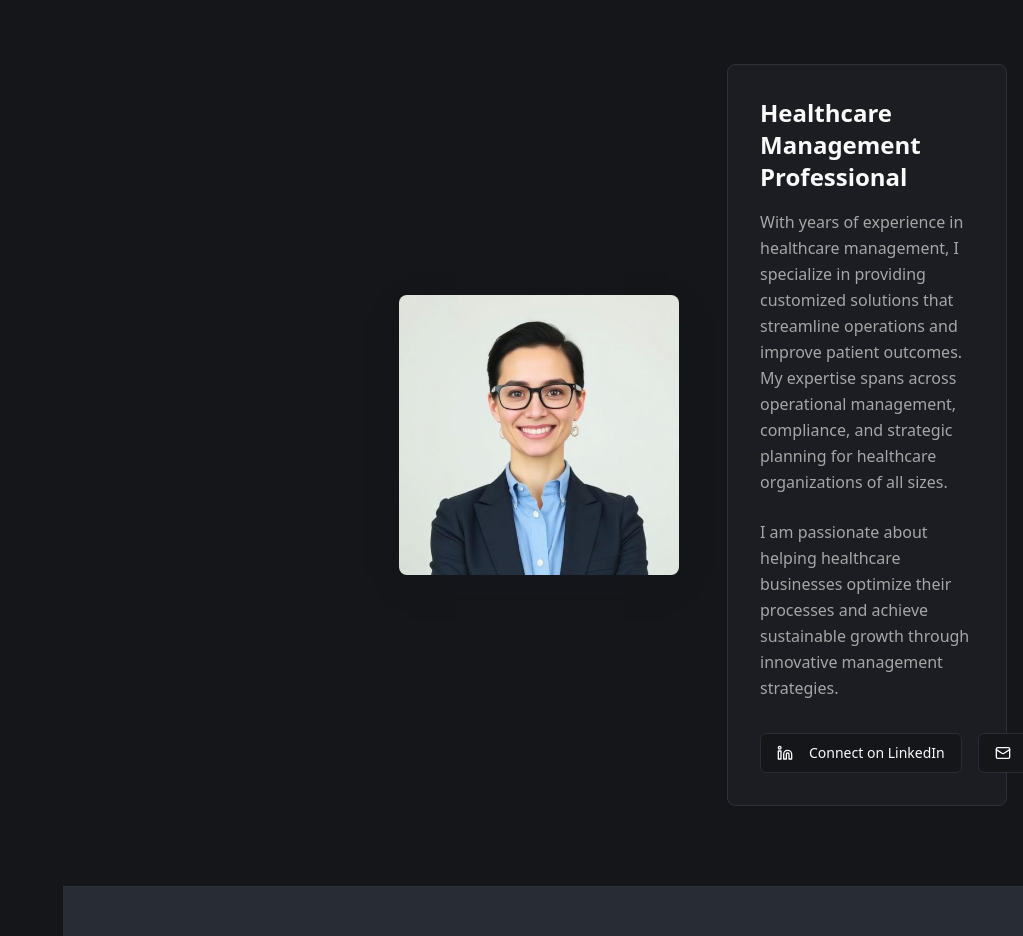
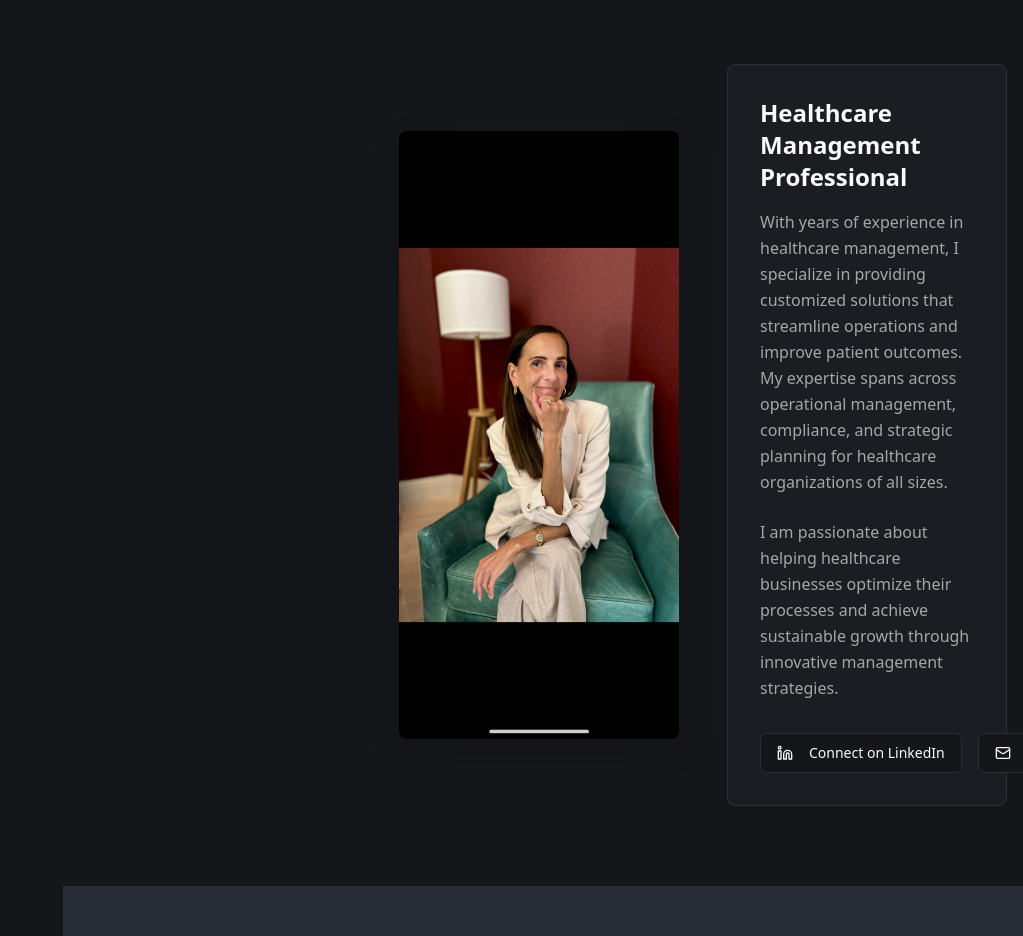
Before and after one commit to tinashe13/octo-proxi-connect, a React (Vite) app: page / in a window 1280 px wide. Shown: the part 1808-2744 px from the top of the page, without its empty margins (257-1280 px from the left). Built offline with nearby package versions, Linux system fonts and the light colour scheme.

Commit message:
Add owner's picture
Update bio section with the provided image.

```diff
--- a/src/components/BioSection.tsx
+++ b/src/components/BioSection.tsx
@@ -1,7 +1,6 @@
 import { Card, CardContent } from '@/components/ui/card';
 import { Button } from '@/components/ui/button';
 import { LinkedinIcon, Mail, Phone } from 'lucide-react';
-import profilePlaceholder from '@/assets/profile-placeholder.jpg';
 
 export function BioSection() {
   return (
@@ -20,7 +19,7 @@ export function BioSection() {
           <div className="grid md:grid-cols-2 gap-12 items-center">
             <div className="order-2 md:order-1">
               <img
-                src={profilePlaceholder}
+                src="/lovable-uploads/bdd8f1f9-312a-4c11-9534-62c4b61122e0.png"
                 alt="Healthcare Management Expert"
                 className="w-full max-w-md mx-auto rounded-lg shadow-elegant"
               />
```
Also changed, not shown: public/lovable-uploads/bdd8f1f9-312a-4c11-9534-62c4b61122e0.png (added).
